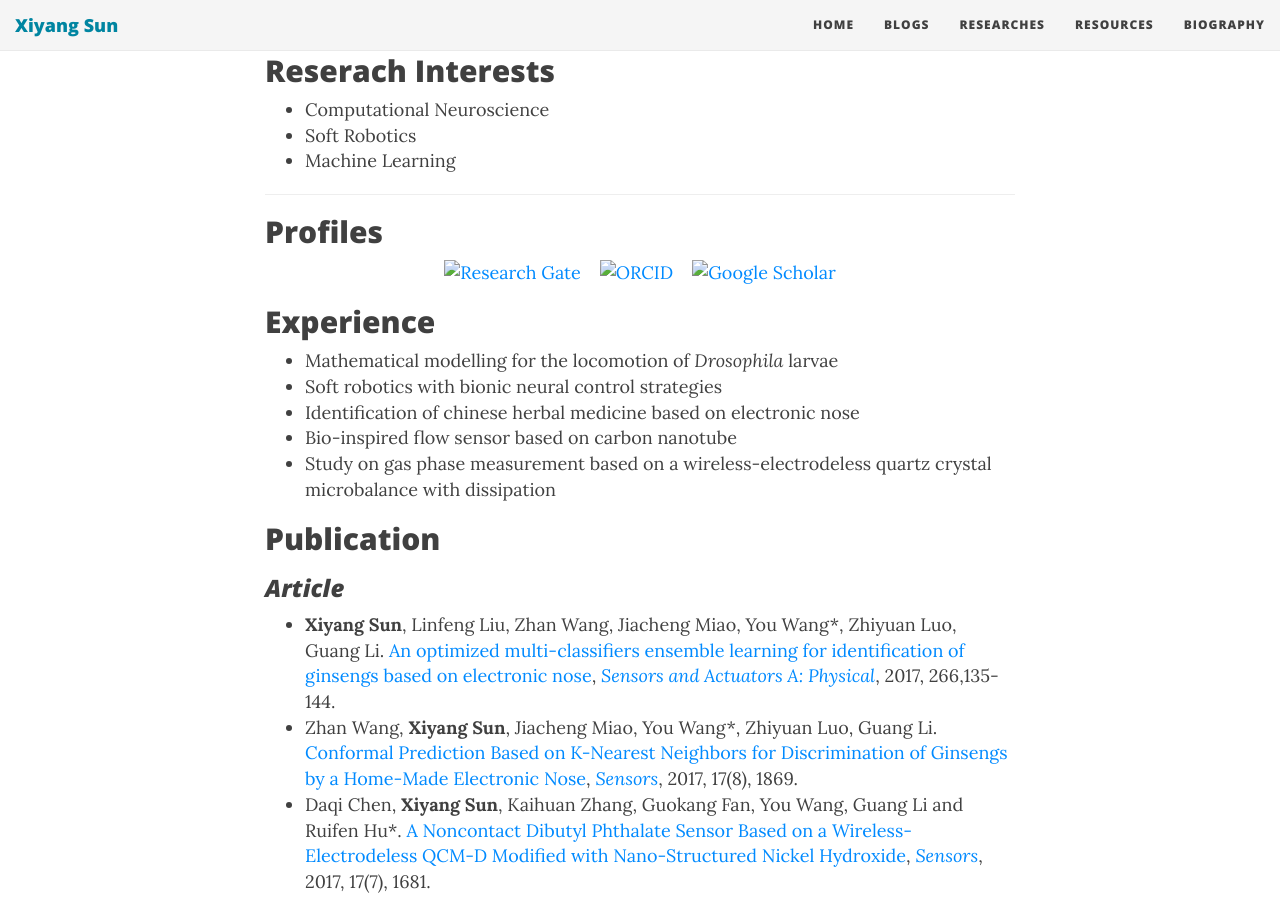
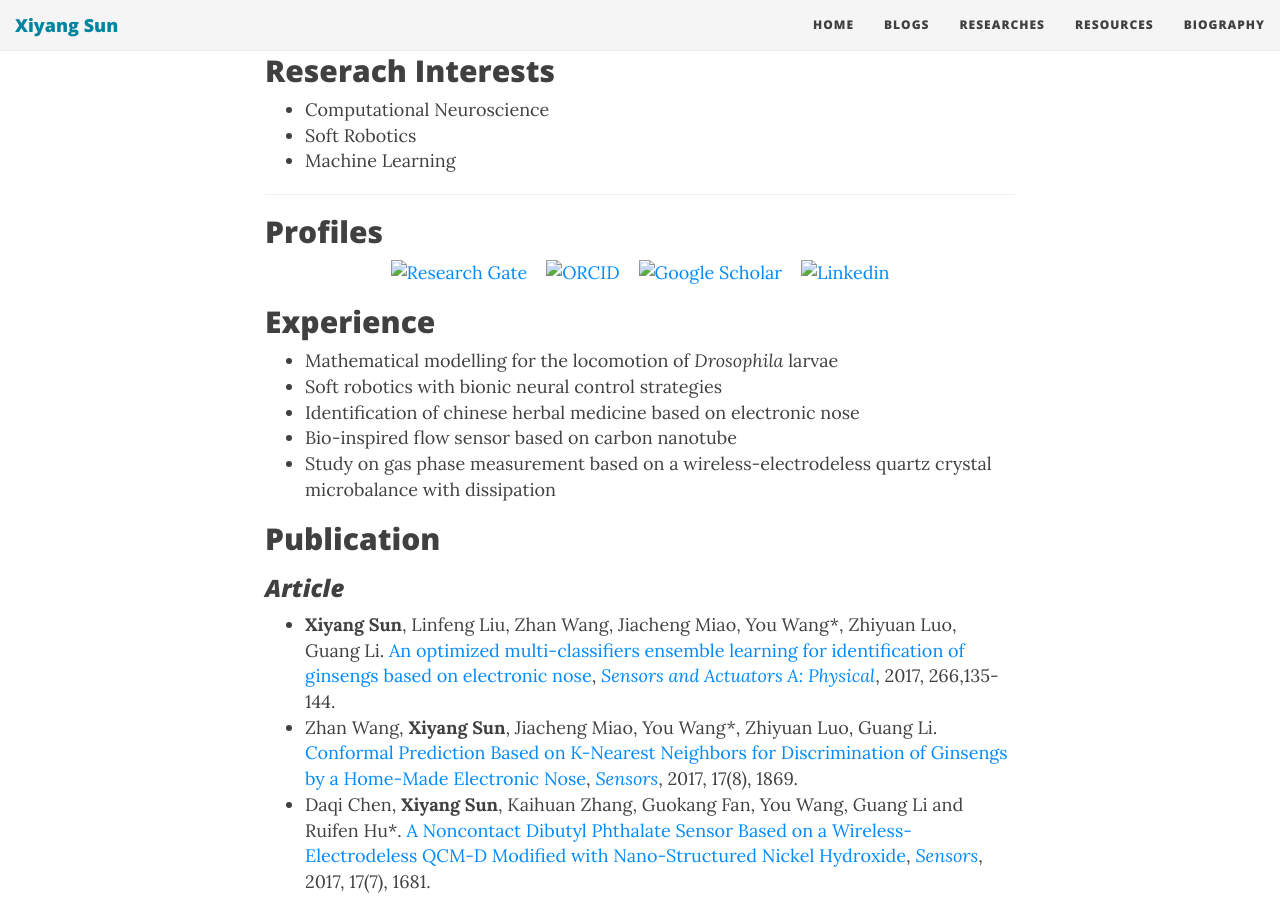
Before and after one commit to AlbertLordsun/AlbertLordsun.github.io, a Jekyll site: the page built from biography.md, in a window 1280 px wide and 900 px high, scrolled down 422 px. Built offline with Jekyll 4.4.1, drawn with Linux system fonts in a browser that asks for light colours; nearby versions of some CDN libraries.

Commit message:
Update biography.md

```diff
--- a/biography.md
+++ b/biography.md
@@ -22,7 +22,7 @@ Doctor & Blogger
 ---
 ## Profiles
 <div align="center">
-<a href="https://www.researchgate.net/profile/Xiyang_Sun2" target="_blank"><img src="img/researchgate.png" alt="Research Gate" height="30"></a> &nbsp;&nbsp; <a href="https://orcid.org/0000-0002-6655-4490" target="_blank"><img src="img/ORCID.png" alt="ORCID" height="30"></a> &nbsp;&nbsp; <a href="https://scholar.google.com/citations?user=eIA-olIAAAAJ&hl=en" target="_blank"><img src="img/GoogleScholar.jpg" alt="Google Scholar" height="30"></a>
+<a href="https://www.researchgate.net/profile/Xiyang_Sun2" target="_blank"><img src="img/researchgate.png" alt="Research Gate" height="30"></a> &nbsp;&nbsp; <a href="https://orcid.org/0000-0002-6655-4490" target="_blank"><img src="img/ORCID.png" alt="ORCID" height="30"></a> &nbsp;&nbsp; <a href="https://scholar.google.com/citations?user=eIA-olIAAAAJ&hl=en" target="_blank"><img src="img/GoogleScholar.jpg" alt="Google Scholar" height="30"></a> &nbsp;&nbsp; <a href="https://www.linkedin.com/in/XiyangSun/" target="_blank"><img src="img/linkedin.png" alt="Linkedin" height="30"></a>
 </div>
 
 ## Experience
```
